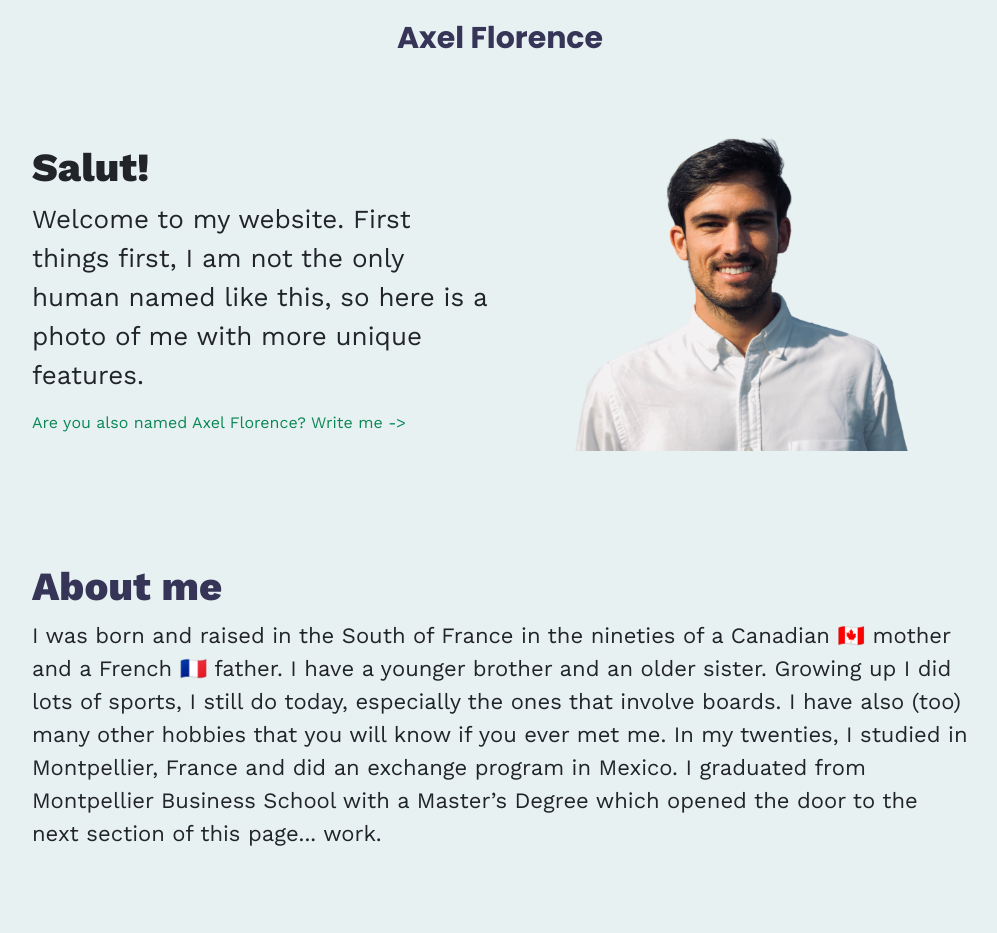
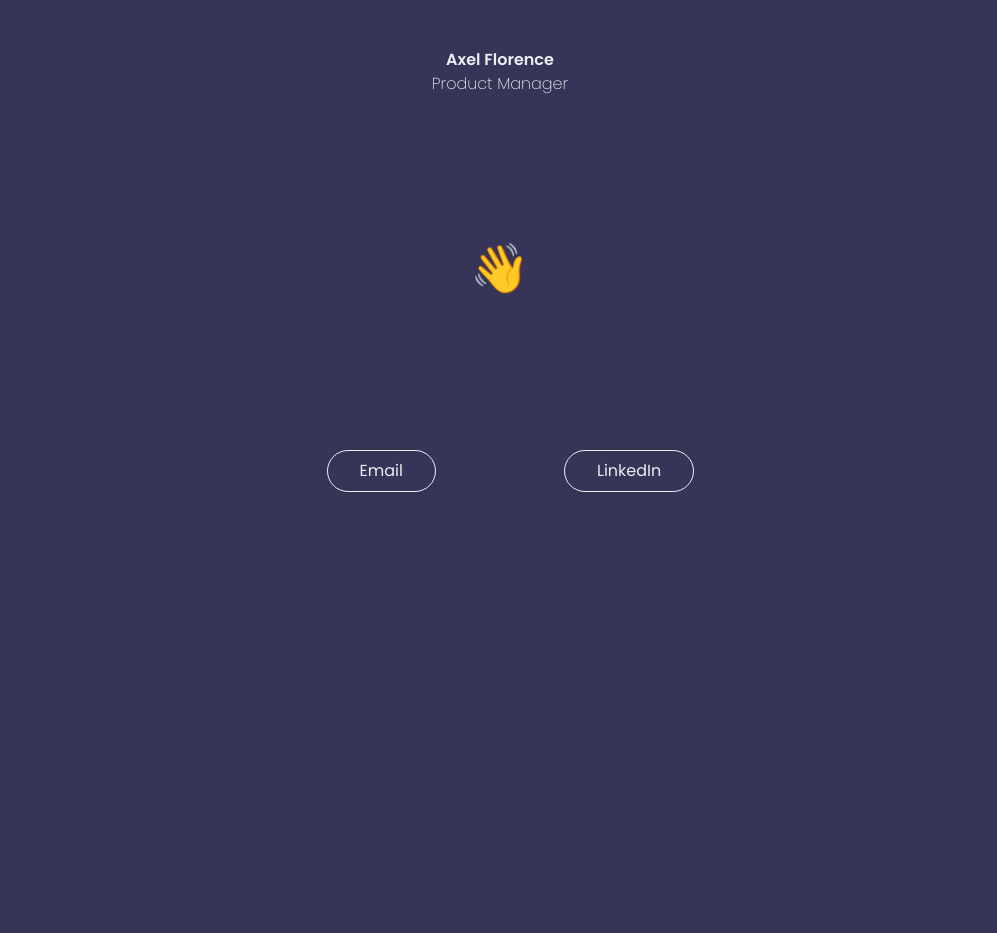
Before and after one commit to axflo/axelflorence, a plain HTML site: page index.html in a window 1280 px wide. Shown: the top 933 px of the page, without its empty margins (140-1137 px from the left). After the commit the page ends 800 px from the top, so only its background shows below. Drawn offline with nearby package versions, Linux system fonts and the light colour scheme.

Commit message:
commiting changes to simplify personal website

```diff
--- a/css/style.css
+++ b/css/style.css
@@ -1,21 +1,35 @@
 body{
-	font-family: 'Work Sans';
-	background-color: #E8F1F2;
+	font-family: 'Poppins';
+	background-color: #363457;
+}
+
+header{
+	margin: 0 auto;
+	width: 90%;
+	text-align: center;
+}
+
+.py-3{
+	padding-top: 3rem!important;
 }
 
 #mark{
-	color: #363457;
-	font-size: 30px;
+	color: #E8F1F2;
+	font-size: 1rem;
 	text-align: center;
 	font-family: 'Poppins';
-	font-weight: 700;
+	font-weight: 600;
 	text-decoration: none;
+}
+
+#pm{
+	font-weight: 200;
 }
 
 .container{
 	margin: 0 auto;
-	width: 75%;
-	font-family: 'Work Sans', sans-serif;
+	width: 90%;
+	font-family: 'Poppins', sans-serif;
 }
 
 .spacer{
@@ -38,66 +52,17 @@ h1{
 	text-align: left;
 }
 
-#subhead{
-	font-size: 26px;
-}
-
-.small-text{
-	font-size: 16px;
-	color: #0A8754;
-}
-
-.small-text a{
-	font-size: 16px;
-	color: #0A8754;
-	text-decoration: none;
-
-}
-
-h1{
-	font-size: 40px;
-	font-weight: 800;
-	text-align: left;
-}
-
-.small-text:hover{
-	color: #0A8754;
-	font-weight: 700;
-}
-
-.small-text a:hover{
-	color: #0A8754;
-	font-weight: 700;
-}
-
-img{
-	z-index: -1;
-	width: 100%;
-	left: 0px;
-	top: 0px;
-}
-
-img#profile{
-	width: 75%;
-	display: block;
-	margin-left: auto;
-	margin-right: auto;
-}
 
 h2{
-	font-size: 40px;
+	font-size: 3rem;
 	font-weight: 800;
-	text-align: left;
+	text-align: center;
 	color: #363457;
 }
 
-div.row.chapter{
-	padding-top: 2em;
-	padding-bottom: 2em;
-}
-
 .paragraph{
-	font-size: 22px;
+	font-size: 1rem;
+	font-weight: 400;
 }
 
 p.inverted{
@@ -108,18 +73,80 @@ h2.inverted{
 	color: #E8F1F2;
 }
 
-footer{
-	background-color: #363457;
+#links-row-d{
+	text-align: center;
+	padding-top: 6rem;
 }
 
-footer div.row{
-	padding-top: 3em;
-	padding-bottom: 3em;
+#links-row-m{
+	text-align: center;
+	padding-top: 6rem;
 }
 
-img#little-face{
-	width: 150px;
-	display: block;
-	margin-left: auto;
-	margin-right: auto;
+.btn{
+	color: #E8F1F2;
+	border-color: #E8F1F2;
+	font-weight: 400;
 }
+
+.btn-lg{
+	font-size: 1rem;
+    border-radius: 2rem;
+    padding-left: 2rem;
+    padding-right: 2rem;
+}
+
+
+.btn:hover{
+	color: #363457;
+	border-color: #E8F1F2;
+	background-color: #E8F1F2;
+}
+
+.btn:success{
+	color: #363457;
+	border-color: #E8F1F2;
+	background-color: #E8F1F2;
+}
+
+.btn:focus{
+	color: #363457;
+	border-color: #E8F1F2;
+	background-color: #E8F1F2;
+}
+
+#email-col{
+	text-align: right;
+	padding-right: 4rem;
+}
+
+#linkedin-col{
+	text-align: left;
+	padding-left: 4rem;
+}
+
+.button-links{
+	color: #E8F1F2;
+	text-decoration: none;
+}
+
+.button-links:hover{
+	color: #363457;
+}
+
+.button-links:focus{
+	color: #363457;
+}
+
+.button-links:success{
+	color: #363457;
+}
+
+@media (max-width: 767.98px) {
+	#links-row-d{display: none;}
+	#links-row-m{display: block;}
+}
+
+@media (min-width: 767.98px) {
+	#links-row-m{display: none;}
+}
--- a/index.html
+++ b/index.html
@@ -9,7 +9,7 @@
     <link href="https://cdn.jsdelivr.net/npm/bootstrap@5.0.0-beta3/dist/css/bootstrap.min.css" rel="stylesheet" integrity="sha384-eOJMYsd53ii+scO/bJGFsiCZc+5NDVN2yr8+0RDqr0Ql0h+rP48ckxlpbzKgwra6" crossorigin="anonymous">
 
 		<link rel="stylesheet" href="css/style.css">
-		<link href='https://fonts.googleapis.com/css?family=Work+Sans:400,700,800|Poppins:400,700,800' rel='stylesheet' type='text/css'>
+		<link href='https://fonts.googleapis.com/css?family=Work+Sans:400,700,800|Poppins:200,400,600,700,800' rel='stylesheet' type='text/css'>
 
 		<link rel="icon" type="image/png" href="images/favicon.png"/>
 
@@ -20,76 +20,45 @@
 
   	<header class="d-flex justify-content-center py-3">
 	    <ul class="nav nav-pills">
-      <li class="nav-item"><a id="mark" href="#">Axel Florence</a></li>
+	      <li class="nav-item"><a id="mark" href="#">Axel Florence<br><span id="pm">Product Manager</span></a></li>
 	    </ul>
   	</header>
 
+		<div class= "spacer"></div>
+		<div class= "spacer"></div>
+		<div class= "spacer"></div>
 		<div class= "spacer"></div>
 
 		<div class="container">
 
 			<div class="row" id="hero-row">
-		     <div class="col-sm-12 col-md-6 hero-blocks">
-		      	<h1>Salut!</h1>
-						<p id="subhead">Welcome to my website. First things first, I am not the only human named like this, so here is a photo of me with more unique features.</p>
-						<p class="small-text">Are you also named Axel Florence? Write me -></p>
+		     <div class="col-sm-12 col-md-12 hero-blocks">
+		      	<h2 class="inverted">&#128075;</h2>
 		     </div>
 
-		     <div class="col-sm-12 col-md-6 hero-blocks">
-		          <img id="profile" src="images/axelflorence.png" alt="Axel Florence" loading="lazy">
+		   </div>
+
+		   <div class="row" id="links-row-d">
+		   	<div class="col-sm-12 col-md-6 hero-blocks" id="email-col">
+		   		<button type="button" class="btn btn-outline-primary btn-lg"><a class="button-links" href="mailto:axelflorence@gmail.com">Email</a></button>
+		   	</div>
+		   	<div class="col-sm-12 col-md-6 hero-blocks" id="linkedin-col">
+		   		<button type="button" class="btn btn-outline-primary btn-lg"><a class="button-links" href="https://www.linkedin.com/in/axelflorence/">LinkedIn</a></button>
 		   	</div>
 		   </div>
 
-			 <div class="spacer"></div>
-
-				<div class="row chapter">
-					<div class="col-sm-12 col-md-12">
-							<h2>About me</h2>
-							<p class="paragraph">I was born and raised in the South of France in the nineties of a Canadian &#127464;&#127462; mother and a French &#127467;&#127479; father. I have a younger brother and an older sister. Growing up I did lots of sports, I still do today, especially the ones that involve boards. I have also (too) many other hobbies that you will know if you ever met me. In my twenties, I studied in Montpellier, France and did an exchange program in Mexico. I graduated from Montpellier Business School with a Master’s Degree which opened the door to the next section of this page... work.</p>
-					</div>
-				</div>
-
-				<div class="spacer"></div>
-
-				<div class="row chapter">
-					<div class="col-sm-12 col-md-12">
-							<h2>Work</h2>
-							<p class="paragraph">I work in the software sector, for internet-based companies and startups. I am currently full-time employed as a Product Manager by Shopify, the company behind the incredible multi-channel commerce software. Prior to that, I worked in startups across different industries. I have been fascinated by internet companies for while, and it was always a goal for me to work at some of the best internet companies out there.</p>
-							<br>
-							<p class="paragraph">I like to use both sides of my brain to find solutions to problems that help people live their lives the way they want it. Some internet companies and their products have massive leverage in changing people’s lives, Shopify is one of them. The relatively small number of people who contribute to build these platforms and products makes the job incredibly interesting and intellectually stimulating. So I guess I’m going to continue doing it for a while!</p>
-							<br>
-							<p class="small-text"><a href="https://www.linkedin.com/in/axelflorence/">Want to know more? Visit my Linkedin page -></a></p>
-					</div>
-				</div>
-
-				<div class="row chapter">
-					<div class="col-sm-12 col-md-12">
-							<h2>Stuff</h2>
-							<p class="paragraph">Here are some things I made for fun.</p>
+		   <div class="row" id="links-row-m">
+		   	<div class="col-sm-12 col-md-12 hero-blocks">
+		   		<button type="button" class="btn btn-outline-primary btn-lg">
+		   			<a class="button-links" href="mailto:axelflorence@gmail.com">Email</a>
+		   			<span>&nbsp;&nbsp;&nbsp;&nbsp;&nbsp;&nbsp;</span>
+		   			<a class="button-links" href="https://www.linkedin.com/in/axelflorence/">LinkedIn</a></button>
 		   	</div>
 		   </div>
 
 		</div>
 
-				<div class="spacer"></div>
 
-				<footer>
-					<div class="container">
-						<div class="row">
-							<div class="col-sm-12 col-md-12">
-								<h2 class="inverted">Fin.</h2>
-								<p class="inverted paragraph">I hope you enjoyed your visit. If you'd like to contact me directly send me an email at axelflorence at gmail dot com.</p>
-							</div>
-						</div>
-						<div class="row">
-							<div class="col-sm-12 col-md-12">
-								<img id="little-face" src="images/face_open.png" alt="Face Emoji" loading="lazy">
-							</div>
-						</div>
-					</div>
-				</footer>
-
-		</div>
 
     <!-- Bootstrap Bundle with Popper -->
     <script src="https://cdn.jsdelivr.net/npm/bootstrap@5.0.0-beta3/dist/js/bootstrap.bundle.min.js" integrity="sha384-JEW9xMcG8R+pH31jmWH6WWP0WintQrMb4s7ZOdauHnUtxwoG2vI5DkLtS3qm9Ekf" crossorigin="anonymous"></script>
```
Also changed, not shown: images/axelflorence.png (deleted), images/face_open.png (deleted), 1 other file. Lines whose indentation alone changed are shown as unchanged.
